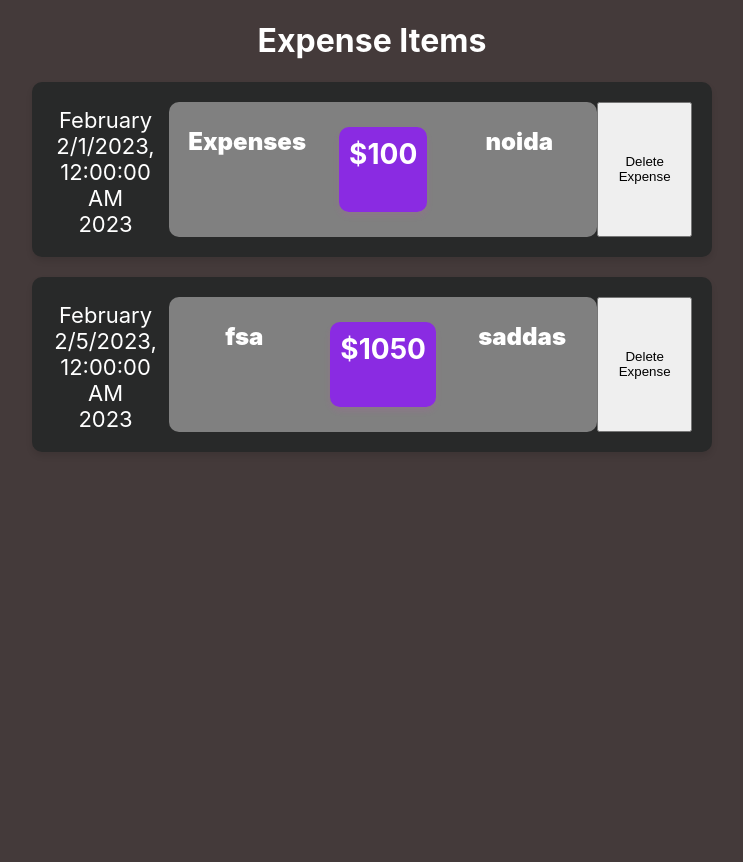
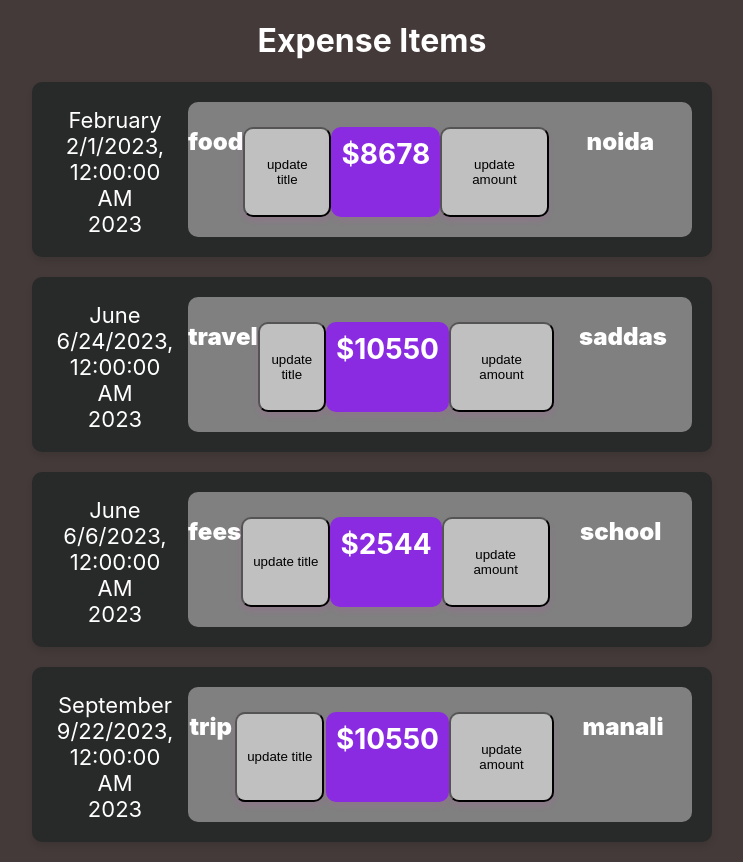
Before and after one commit to vikas9620/react-expense-tracker, a React (Create React App) app: page / in a window 1280 px wide. Shown: the whole page, without its empty margins (268-1011 px from the left). Before the commit the page ends 800 px from the top, so only its background shows below. Built offline with nearby package versions, Linux system fonts and the light colour scheme.

Commit message:
first commit

```diff
--- a/src/App.js
+++ b/src/App.js
@@ -3,16 +3,23 @@ import ExpenseItem from "./components/Expenses/ExpenseItem";
 import React from 'react';
 const App = ()=> {
   const expenses =[{
-    title: "Expenses",
-    amount: 100,
+    title: "food",
+    amount: 8678,
     Date: new Date(2023, 1, 1),
     LocationOfExpenditure: "noida"
-},{title: "fsa",
-amount: 1050,
-Date: new Date(2023, 1, 5),
+},{title: "travel",
+amount: 10550,
+Date: new Date(2023, 5, 24),
 LocationOfExpenditure: "saddas"
 
-}]
+},{title: "fees",
+amount: 2544,
+Date: new Date(2023, 5, 6),
+LocationOfExpenditure: "school"},
+{title: "trip",
+amount: 10550,
+Date: new Date(2023, 8, 22),
+LocationOfExpenditure: "manali"}]
   return (
     <div className="App">
     <h1>Expense Items</h1>
--- a/src/components/Expenses/ExpenseDetails.js
+++ b/src/components/Expenses/ExpenseDetails.js
@@ -1,15 +1,24 @@
-import React from 'react';
+import React,{useState} from 'react';
 import './ExpenseItem.css';
 
 const ExpenseDetails = (props)=>{
-    const title = props.title
-    const amount = props.amount
+  const [title,setTitle] = useState(props.title);
+  const [amount,setAmount] = useState(props.amount);
+  const clickHandler1 = ()=>{
+    setTitle("title")
+
+  }
+  const clickHandler2 = ()=>{
+    setAmount("100")}
     const LocationOfExpenditure = props.LocationOfExpenditure
     return (<div className="expense-description">
-        <div className="expense-item2">{title}</div>
+    <div className="expense-item2"><div>{title}</div>
+    <button onClick={clickHandler1} className='button2'>update title</button></div>
         <div className='expense-amount'>
       <div className="expense-price">${amount}</div></div>
+      <button onClick={clickHandler2} className='button1'>update amount</button>
       <div className="location-of-expenditure">{LocationOfExpenditure}</div>
+
     </div>
     )
 
--- a/src/components/Expenses/ExpenseItem.css
+++ b/src/components/Expenses/ExpenseItem.css
@@ -11,7 +11,20 @@
     margin-right: 300px;
 
   }
+  .button1{background-color: silver;
+    border-radius: 10px;
+    box-shadow: 0 4px 6px rgba(247, 44, 220, 0.1);
+    margin-bottom: 20px;
+    padding: 10px;
 
+  }
+  .button2{background-color: silver;
+    border-radius: 10px;
+    box-shadow: 0 4px 6px rgba(247, 44, 220, 0.1);
+    margin-bottom: 20px;
+    padding: 10px;
+
+  }
   .expense-item h1 {
     color: #f9f8fa;
     font-size: 32px;
@@ -31,7 +44,7 @@
   .expense-amount{background-color: blueviolet;
     border-radius: 10px;
     box-shadow: 0 4px 6px rgba(247, 44, 220, 0.1);
-    margin-bottom: 25px;
+    margin-bottom: 20px;
     padding: 10px;
   }
 
@@ -43,7 +56,9 @@
     margin-right: 10px;
   }
 
-  .expense-item2 {
+  .expense-item2 {display: flex;
+    justify-content: space-around;
+    flex-direction: row;
     flex-basis: 30%;
     color: white;
     font-size: 24px;
--- a/src/components/Expenses/ExpenseItem.js
+++ b/src/components/Expenses/ExpenseItem.js
@@ -8,14 +8,11 @@ const ExpenseItem=(props)=>{
 
 
     return(
-
     <Card className='expense-item'>
-
     <ExpenseDate Date={props.Date} />
     <ExpenseDetails amount={props.amount}  LocationOfExpenditure={props.LocationOfExpenditure}   title={props.title} />
-    <button>Delete Expense</button>
+
     </Card>
-
     )
 }
 export default ExpenseItem
```
